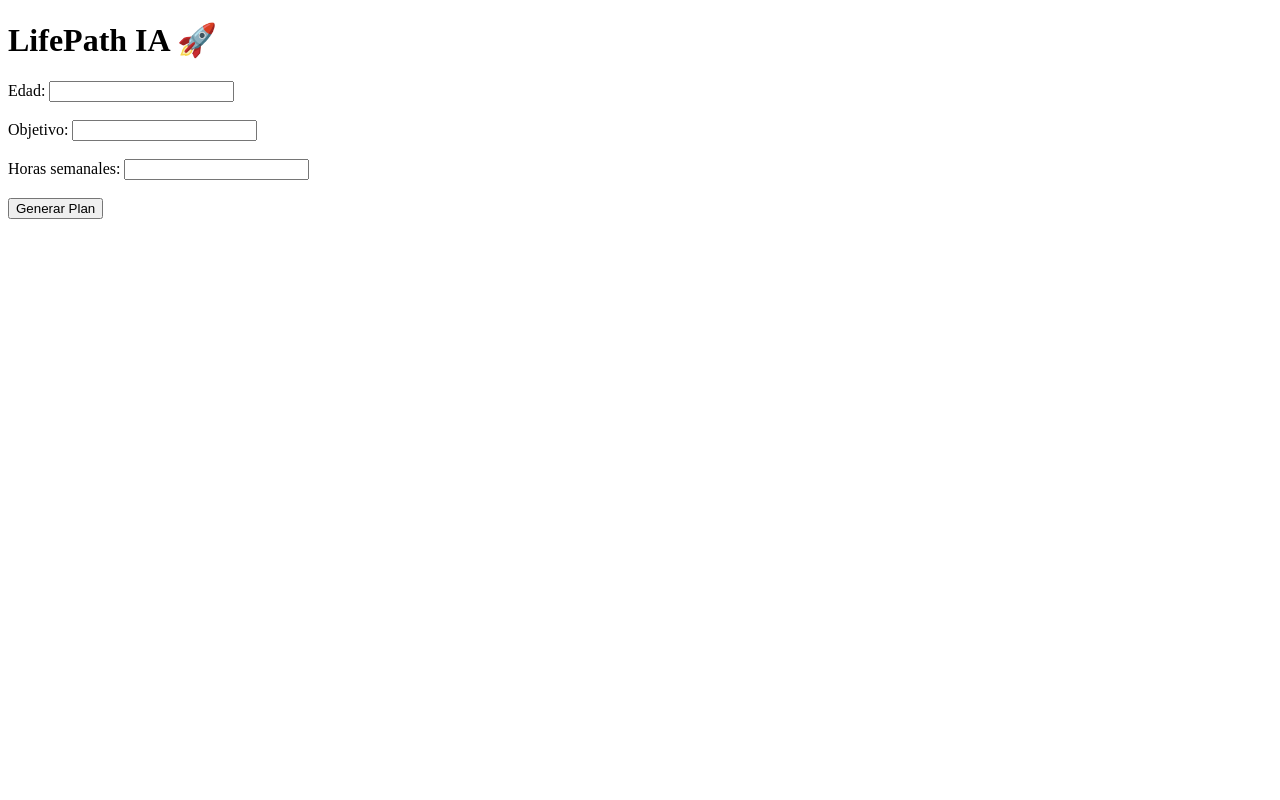
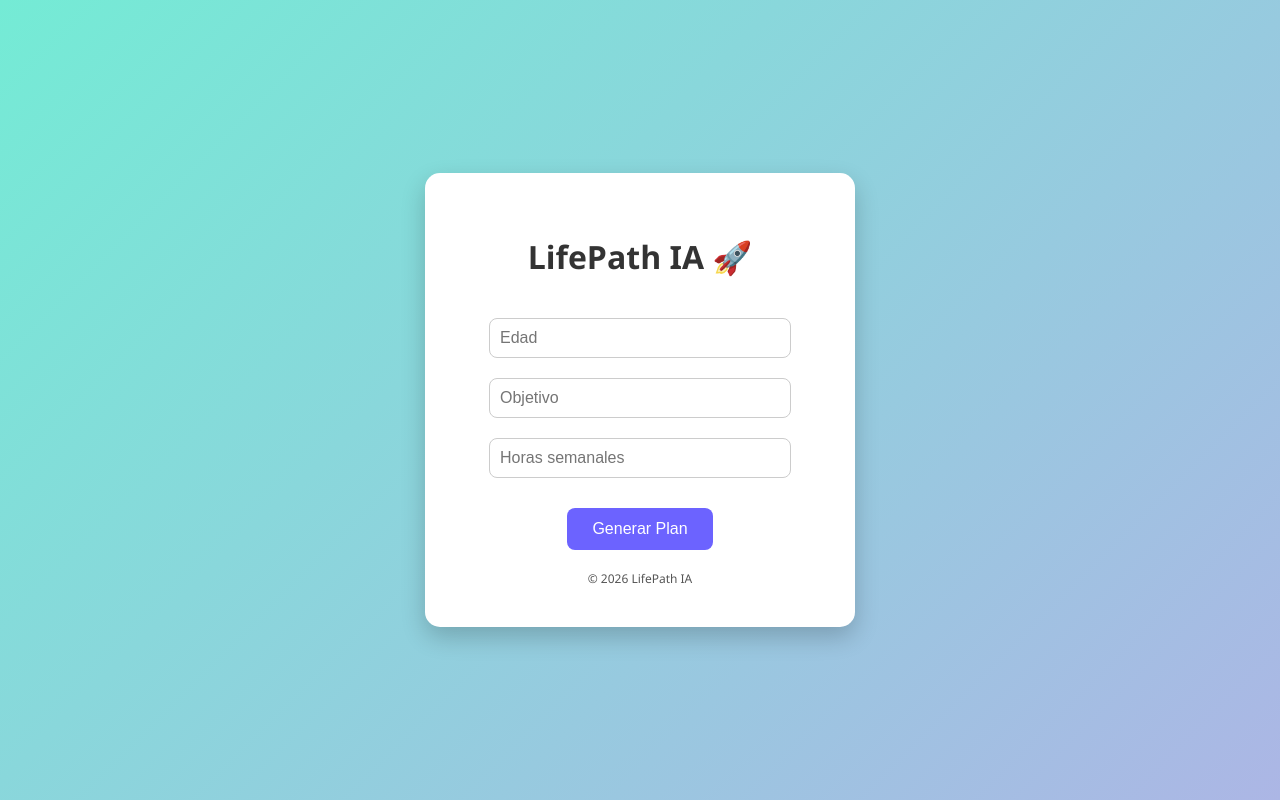
Before and after one commit to 12bramm/LifePath-IA, a Flask app: page / in a window 1280 px wide. Run offline with Flask 3, Linux system fonts and the light colour scheme.

Commit message:
index.html

```diff
--- a/templates/index.html
+++ b/templates/index.html
@@ -1,13 +1,82 @@
 <!DOCTYPE html>
-<html>
-<head><title>LifePath IA</title></head>
+<html lang="es">
+<head>
+    <meta charset="UTF-8">
+    <title>LifePath IA 🚀</title>
+    <style>
+        /* Fondo y tipografía */
+        body {
+            font-family: 'Segoe UI', Tahoma, Geneva, Verdana, sans-serif;
+            background: linear-gradient(135deg, #74ebd5, #acb6e5);
+            display: flex;
+            justify-content: center;
+            align-items: center;
+            height: 100vh;
+            margin: 0;
+        }
+
+        /* Tarjeta central */
+        .card {
+            background-color: white;
+            padding: 40px;
+            border-radius: 15px;
+            box-shadow: 0 10px 25px rgba(0,0,0,0.2);
+            text-align: center;
+            width: 350px;
+        }
+
+        h1 {
+            color: #333;
+            margin-bottom: 30px;
+        }
+
+        /* Inputs estilizados */
+        input[type="number"], input[type="text"] {
+            width: 80%;
+            padding: 10px;
+            margin: 10px 0;
+            border-radius: 8px;
+            border: 1px solid #ccc;
+            font-size: 16px;
+        }
+
+        /* Botón estilizado */
+        button {
+            background-color: #6c63ff;
+            color: white;
+            border: none;
+            padding: 12px 25px;
+            margin-top: 20px;
+            border-radius: 8px;
+            cursor: pointer;
+            font-size: 16px;
+            transition: background 0.3s;
+        }
+
+        button:hover {
+            background-color: #5750d6;
+        }
+
+        /* Footer pequeño */
+        .footer {
+            margin-top: 20px;
+            font-size: 12px;
+            color: #555;
+        }
+    </style>
+</head>
 <body>
-    <h1>LifePath IA 🚀</h1>
-    <form method="POST">
-        Edad: <input type="number" name="edad" required><br><br>
-        Objetivo: <input type="text" name="objetivo" required><br><br>
-        Horas semanales: <input type="number" name="tiempo" required><br><br>
-        <button type="submit">Generar Plan</button>
-    </form>
+    <div class="card">
+        <h1>LifePath IA 🚀</h1>
+        <form method="POST">
+            <input type="number" name="edad" placeholder="Edad" required><br>
+            <input type="text" name="objetivo" placeholder="Objetivo" required><br>
+            <input type="number" name="tiempo" placeholder="Horas semanales" required><br>
+            <button type="submit">Generar Plan</button>
+        </form>
+        <div class="footer">
+            © 2026 LifePath IA
+        </div>
+    </div>
 </body>
 </html>
```
